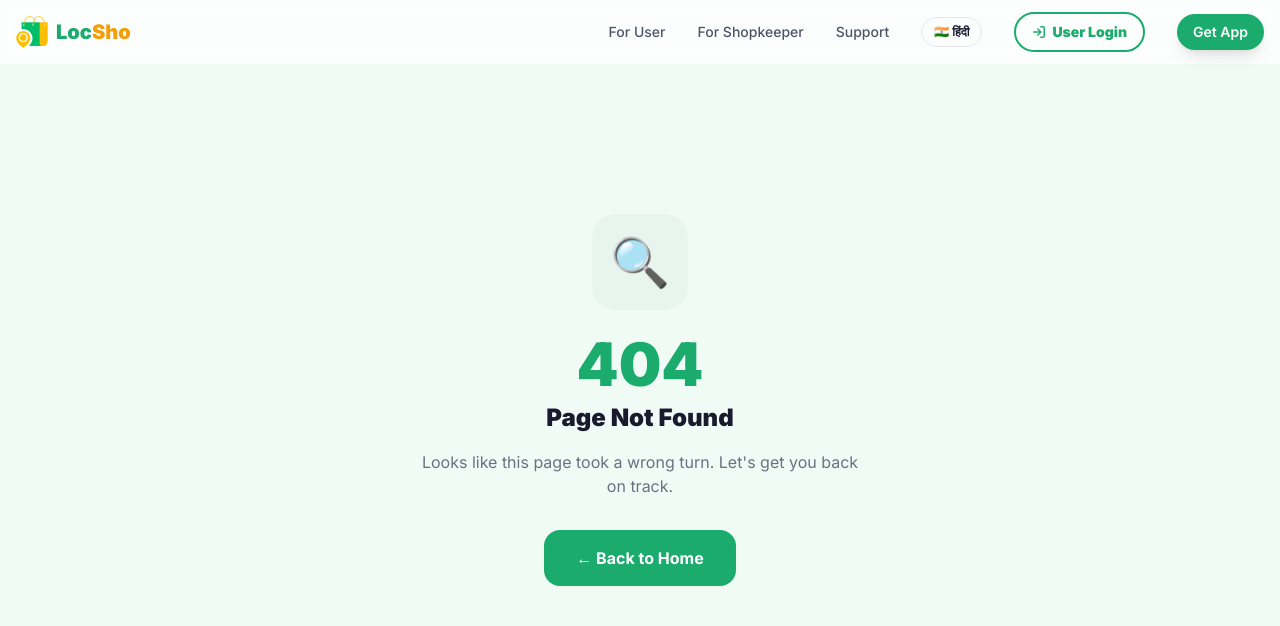
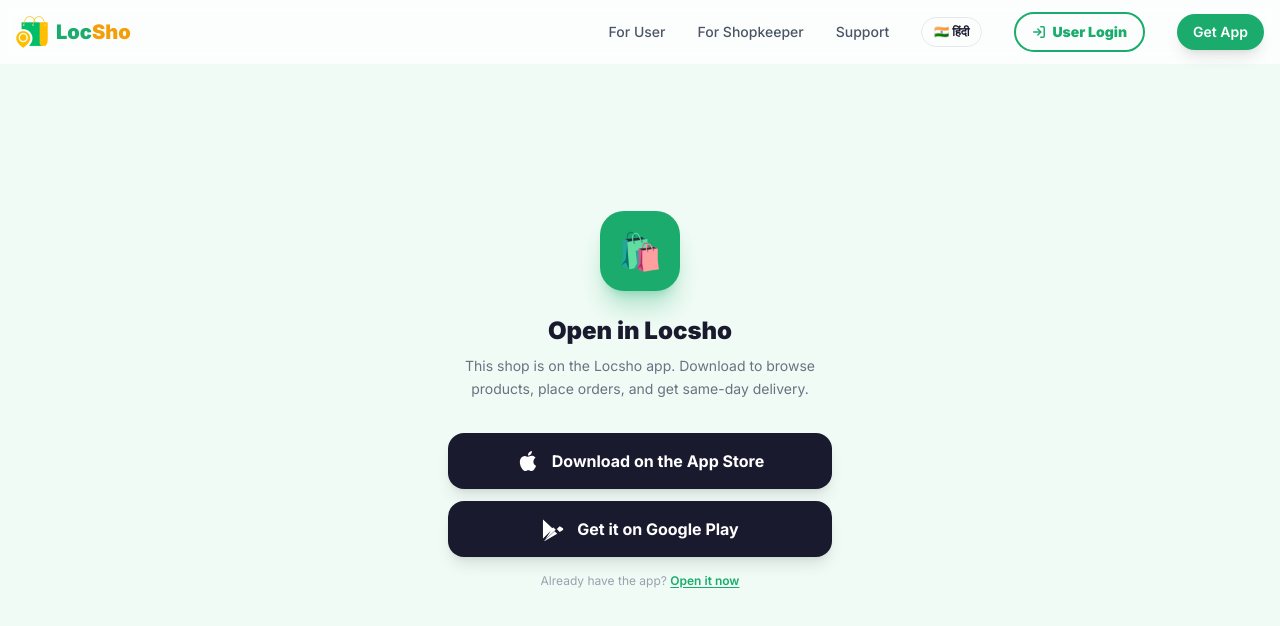
Before and after one commit to locsho-org/locsho-website, a React (Vite) app: page /shop/1 in a window 1280 px wide. Before the commit this address had no page. Shown: the top 626 px of the page. Built offline with nearby package versions, Linux system fonts and the light colour scheme.

Commit message:
feat(deeplink): add App Links / Universal Links config and /shop/:shopId redirect page

```diff
--- a/src/App.jsx
+++ b/src/App.jsx
@@ -5,6 +5,7 @@
 import User from './pages/User';
 import Partner from './pages/Partner';
 import Support from './pages/Support';
+import ShopRedirect from './pages/ShopRedirect';
 import NotFound from './pages/NotFound';
 
 function ScrollToTop() {
@@ -25,6 +26,7 @@
         <Route path="/user" element={<User />} />
         <Route path="/partner" element={<Partner />} />
         <Route path="/support" element={<Support />} />
+        <Route path="/shop/:shopId" element={<ShopRedirect />} />
         <Route path="*" element={<NotFound />} />
       </Routes>
       <Analytics />
--- /dev/null
+++ b/src/pages/ShopRedirect.jsx
@@ -0,0 +1,105 @@
+import { useEffect } from 'react';
+import { useParams } from 'react-router-dom';
+import { motion } from 'framer-motion';
+
+const IOS_STORE = 'https://apps.apple.com/in/app/locsho/id6771481950';
+const ANDROID_STORE = 'https://play.google.com/store/apps/details?id=in.locsho.user';
+
+const isIOS = () => /iPhone|iPad|iPod/i.test(navigator.userAgent);
+const isAndroid = () => /Android/i.test(navigator.userAgent);
+
+const appleIcon = (
+  <svg viewBox="0 0 24 24" className="w-6 h-6 fill-white" aria-hidden="true">
+    <path d="M18.71 19.5c-.83 1.24-1.71 2.45-3.05 2.47-1.34.03-1.77-.79-3.29-.79-1.53 0-2 .77-3.27.82-1.31.05-2.3-1.32-3.14-2.53C4.25 17 2.94 12.45 4.7 9.39c.87-1.52 2.43-2.48 4.12-2.51 1.28-.02 2.5.87 3.29.87.78 0 2.26-1.07 3.8-.91.65.03 2.47.26 3.64 1.98-.09.06-2.17 1.28-2.15 3.81.03 3.02 2.65 4.03 2.68 4.04-.03.07-.42 1.44-1.38 2.83M13 3.5c.73-.83 1.94-1.46 2.94-1.5.13 1.17-.34 2.35-1.04 3.19-.69.85-1.83 1.51-2.95 1.42-.15-1.15.41-2.35 1.05-3.11z" />
+  </svg>
+);
+
+const googleIcon = (
+  <svg viewBox="0 0 24 24" className="w-6 h-6 fill-white" aria-hidden="true">
+    <path d="M3.18 23.76c.3.17.65.19.97.07l12.09-6.97-2.64-2.64-10.42 9.54zm-1.15-21.3c-.05.17-.08.35-.08.54v18c0 .19.03.37.08.54l9.86-9.86-9.86-9.22zm19.55 8.53l-2.86-1.65-2.95 2.69 2.95 2.98 2.88-1.66c.82-.47.82-1.88-.02-2.36zm-17.22 11.36l10.41-9.54-2.64-2.64-7.77 12.18z" />
+  </svg>
+);
+
+export default function ShopRedirect() {
+  const { shopId } = useParams();
+
+  // Try to open the app via custom scheme on page load.
+  // If the app is installed this opens it; if not, nothing happens
+  // and the user sees the download buttons below.
+  useEffect(() => {
+    const scheme = `locsho://shop/${shopId}`;
+    const iframe = document.createElement('iframe');
+    iframe.style.display = 'none';
+    iframe.src = scheme;
+    document.body.appendChild(iframe);
+    setTimeout(() => document.body.removeChild(iframe), 2000);
+  }, [shopId]);
+
+  const storeUrl = isIOS() ? IOS_STORE : ANDROID_STORE;
+  const showBothStores = !isIOS() && !isAndroid();
+
+  return (
+    <main className="min-h-screen bg-[#F0FBF5] flex flex-col items-center justify-center px-4 py-16">
+      <motion.div
+        initial={{ opacity: 0, y: 24 }}
+        animate={{ opacity: 1, y: 0 }}
+        transition={{ duration: 0.45, ease: 'easeOut' }}
+        className="w-full max-w-sm text-center"
+      >
+        {/* App icon */}
+        <div className="w-20 h-20 bg-[#1AAB6D] rounded-[24px] flex items-center justify-center text-4xl mx-auto mb-6 shadow-xl shadow-[#1AAB6D]/30">
+          🛍️
+        </div>
+
+        <h1 className="text-2xl font-black text-[#1A1A2E] mb-2">Open in Locsho</h1>
+        <p className="text-gray-500 text-sm mb-8 leading-relaxed">
+          This shop is on the Locsho app. Download to browse products, place orders, and get same-day delivery.
+        </p>
+
+        {/* Single store CTA (mobile) */}
+        {!showBothStores && (
+          <motion.a
+            href={storeUrl}
+            whileTap={{ scale: 0.97 }}
+            className="w-full flex items-center justify-center gap-3 bg-[#1A1A2E] text-white px-6 py-4 rounded-2xl font-bold text-base shadow-lg mb-4"
+          >
+            {isIOS() ? appleIcon : googleIcon}
+            {isIOS() ? 'Download on the App Store' : 'Get it on Google Play'}
+          </motion.a>
+        )}
+
+        {/* Both store CTAs (desktop / unknown device) */}
+        {showBothStores && (
+          <div className="flex flex-col gap-3 mb-4">
+            <motion.a
+              href={IOS_STORE}
+              whileTap={{ scale: 0.97 }}
+              className="flex items-center justify-center gap-3 bg-[#1A1A2E] text-white px-6 py-4 rounded-2xl font-bold text-base shadow-lg"
+            >
+              {appleIcon}
+              Download on the App Store
+            </motion.a>
+            <motion.a
+              href={ANDROID_STORE}
+              whileTap={{ scale: 0.97 }}
+              className="flex items-center justify-center gap-3 bg-[#1A1A2E] text-white px-6 py-4 rounded-2xl font-bold text-base shadow-lg"
+            >
+              {googleIcon}
+              Get it on Google Play
+            </motion.a>
+          </div>
+        )}
+
+        <p className="text-gray-400 text-xs">
+          Already have the app?{' '}
+          <a
+            href={`locsho://shop/${shopId}`}
+            className="text-[#1AAB6D] font-semibold underline underline-offset-2"
+          >
+            Open it now
+          </a>
+        </p>
+      </motion.div>
+    </main>
+  );
+}
```
Also changed, not shown: public/.well-known/assetlinks.json (added), 1 other file (tests, documents, lock files or other folders).
